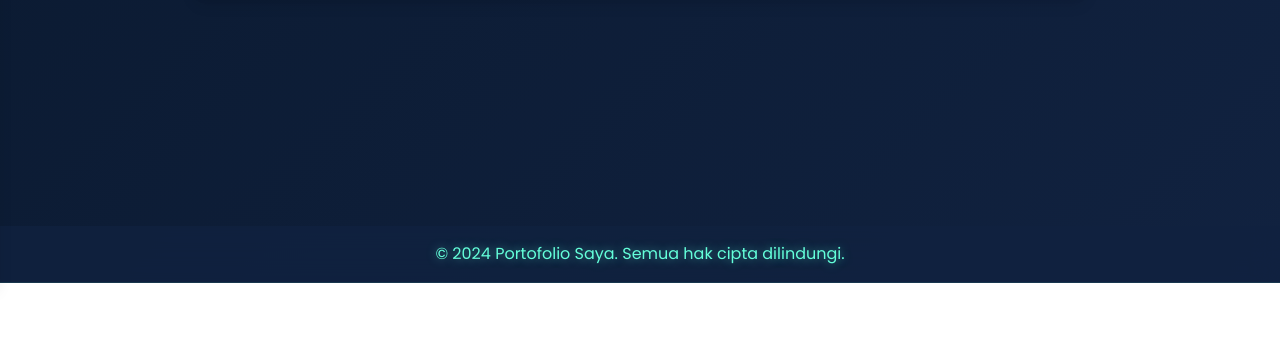
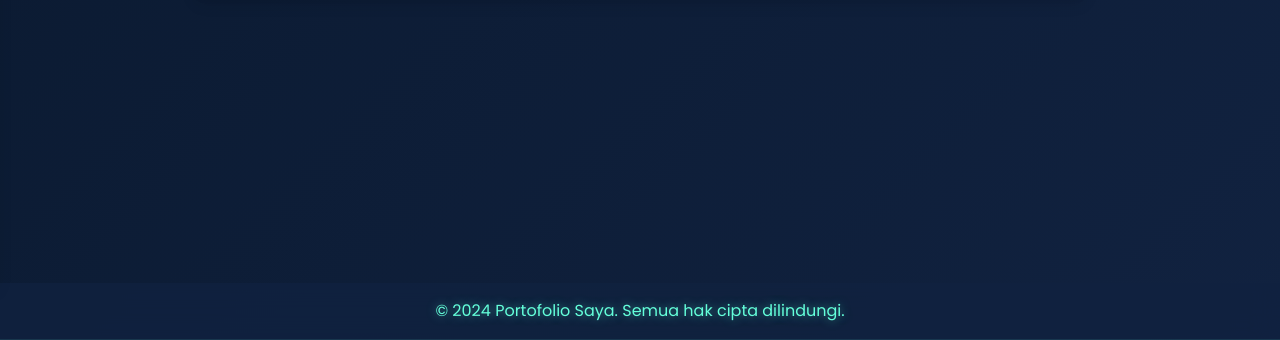
Before and after one commit to aryalasulika/portfolio, a plain HTML site: page contact.html in a window 1280 px wide. Shown: the part 517-857 px from the top of the page. Before the commit the page ends 800 px from the top, so only its background shows below. Drawn offline with nearby package versions, Linux system fonts and the light colour scheme.

Commit message:
footer kontak

```diff
--- a/contact.html
+++ b/contact.html
@@ -236,7 +236,7 @@
         </div>
       </section>
     </main>
-    <footer class="bg-futuristik py-4 px-8 text-center fixed bottom-0 w-full">
+    <footer class="bg-futuristik py-4 px-8 text-center bottom-0 w-full">
       <p class="text-futuristik">
         &copy; 2024 Portofolio Saya. Semua hak cipta dilindungi.
       </p>
```
